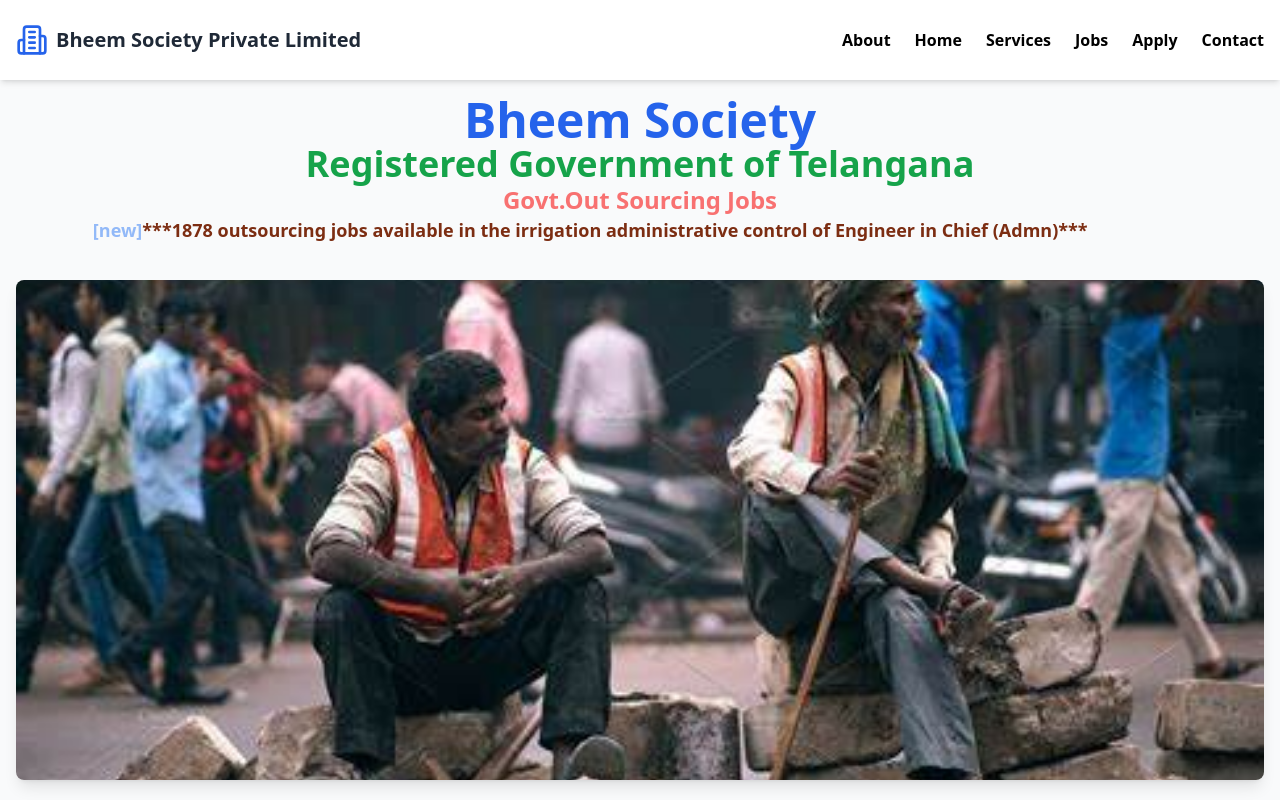
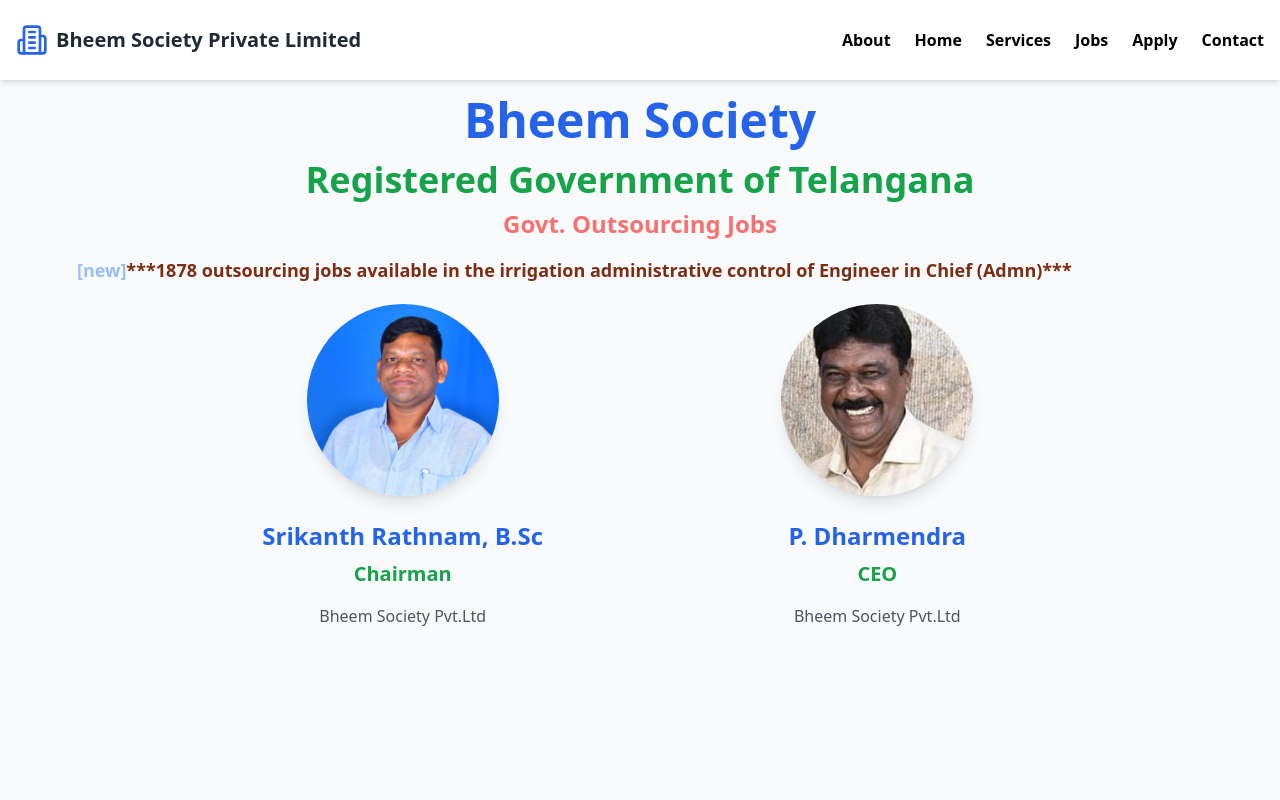
Before and after one commit to ChandiniAttili/Bheemsociety, a React (Vite) app in the folder project-bolt-sb1-npil3h6x/project/: page / in a window 1280 px wide. Shown: the top 800 px of the page. Built offline with nearby package versions, Linux system fonts and the light colour scheme.

Commit message:
adding the project

```diff
--- a/project-bolt-sb1-npil3h6x/project/src/App.tsx
+++ b/project-bolt-sb1-npil3h6x/project/src/App.tsx
@@ -42,22 +42,51 @@ export default function App() {
     <div className="min-h-screen bg-gray-50">
       <Header />
 
-      {/* Title and Subtitles */}
-      <h1 className="text-4xl md:text-5xl font-black text-blue-600 text-center pt-24 pb-0 mb-0">
-        <center>Bheem Society</center>
-      </h1>
-      <h4 className="text-3xl md:text-4xl font-black text-green-600 text-center pt-0 mt-0">
-        <center>Registered Government of Telangana</center>
-      </h4>
-      <h6 className="text-2xl md:text-2xl font-black text-red-400 text-center pt-0 mt-0">
-        <center>Govt.Out Sourcing Jobs</center>
-      </h6>
+      {/* Flex Container for Text */}
+      <div className="text-center pt-24 pb-12">
+        <h1 className="text-4xl md:text-5xl font-black text-blue-600 mb-4">Bheem Society</h1>
+        <h4 className="text-3xl md:text-4xl font-black text-green-600 mb-2">
+          Registered Government of Telangana
+        </h4>
+        <h6 className="text-2xl md:text-2xl font-black text-red-400 mb-4">Govt. Outsourcing Jobs</h6>
 
-      <div className="absolute animate-scroll">
-        <p className="text-lg font-semibold text-orange-900">
-          <span className="text-blue-500 font-bold animate-pulse">[new]</span>
-          ***1878 outsourcing jobs available in the irrigation administrative control of Engineer in Chief (Admn)***
-        </p>
+        <div className="absolute animate-scroll mb-8">
+          <p className="text-lg font-semibold text-orange-900">
+            <span className="text-blue-500 font-bold animate-pulse">[new]</span>
+            ***1878 outsourcing jobs available in the irrigation administrative control of Engineer in Chief (Admn)***
+          </p>
+        </div>
+      </div>
+
+      {/* Profile Section with Images Centered Below the Text */}
+      <div className="flex flex-col md:flex-row justify-center items-center gap-12 mb-16">
+        {/* Profile 1 */}
+        <div className="text-center mb-12 md:w-1/3">
+          <div className="mb-6">
+            <img
+              src="/img3.jpeg"
+              alt="Srikanth Rathnam"
+              className="w-48 h-48 rounded-full object-cover shadow-lg mx-auto"
+            />
+          </div>
+          <h3 className="text-2xl font-bold mb-2 text-blue-600">Srikanth Rathnam, B.Sc</h3>
+          <p className="text-xl font-bold text-green-600 mb-4">Chairman</p>
+          <p className="text-gray-600">Bheem Society Pvt.Ltd</p>
+        </div>
+
+        {/* Profile 2 */}
+        <div className="text-center mb-12 md:w-1/3">
+          <div className="mb-6">
+            <img
+              src="/d2.jpeg"
+              alt="P. Dharmendra"
+              className="w-48 h-48 rounded-full object-cover shadow-lg mx-auto"
+            />
+          </div>
+          <h3 className="text-2xl font-bold mb-2 text-blue-600">P. Dharmendra</h3>
+          <p className="text-xl font-bold text-green-600 mb-4">CEO</p>
+          <p className="text-gray-600">Bheem Society Pvt.Ltd</p>
+        </div>
       </div>
 
       {/* About Section with images carousel */}
@@ -73,6 +102,8 @@ export default function App() {
           </div>
         </div>
       </section>
+
+      {/* About Section */}
       <AboutSection />
 
       <main className="pt-16">
```
Also changed, not shown: 1 other file (tests, documents, lock files or other folders).
